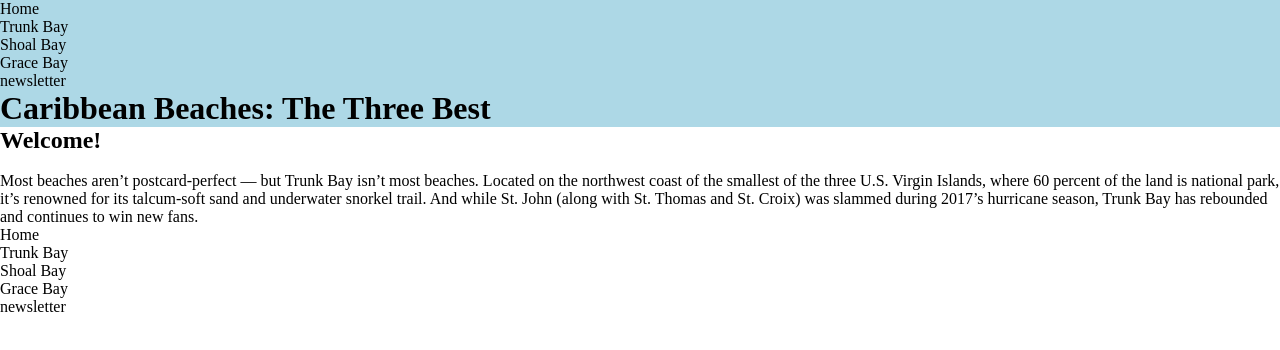
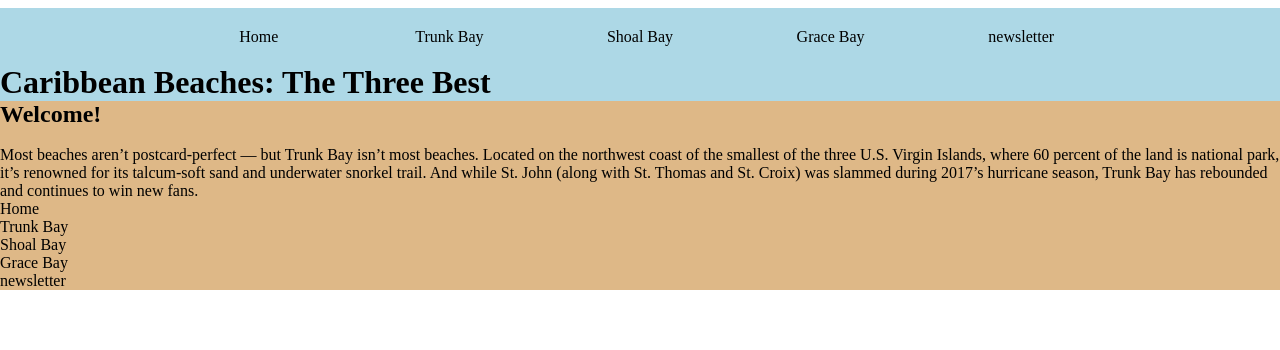
Before and after one commit to Z4NC0RE/caribbeanBeahces, a plain HTML site: page index.html in a window 1280 px wide. Drawn offline with Linux system fonts and the light colour scheme.

Commit message:
fjskbhzejs

```diff
--- a/css/styles.css
+++ b/css/styles.css
@@ -9,6 +9,25 @@ header {
     color: black;
 }
 
+header nav {
+    padding: 10px;
+    margin: 8px;
+    border-radius: 5px;
+}
+
+header nav ul {
+    display: block;
+    text-align: center;
+}
+
+header nav ul li {
+    display: inline-block;
+	list-style: none;
+	width: 15%;
+	margin-top: .8%;
+}
+
 main {
-
+    background-color: burlywood;
+    color: black;
 }
```
